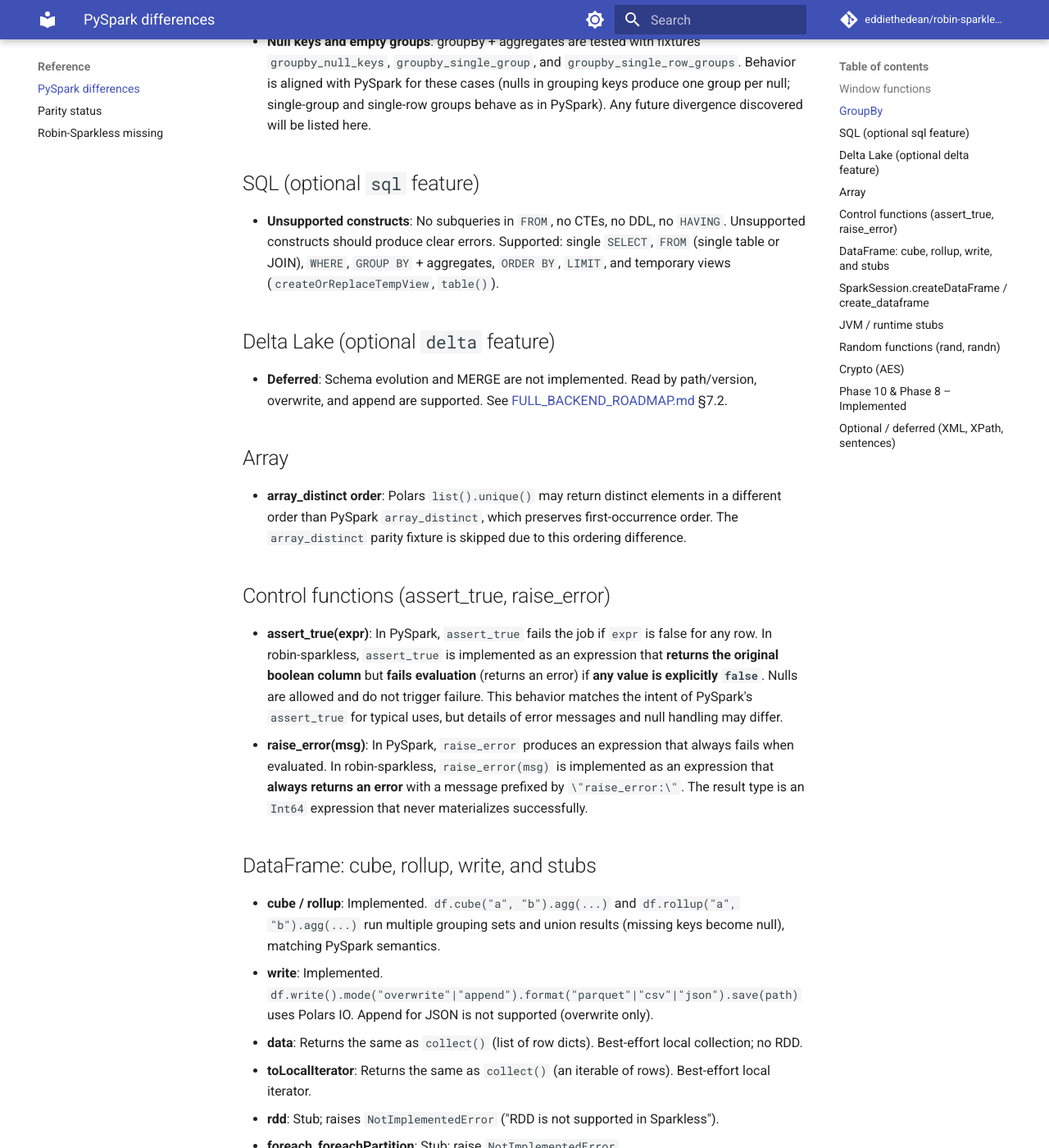
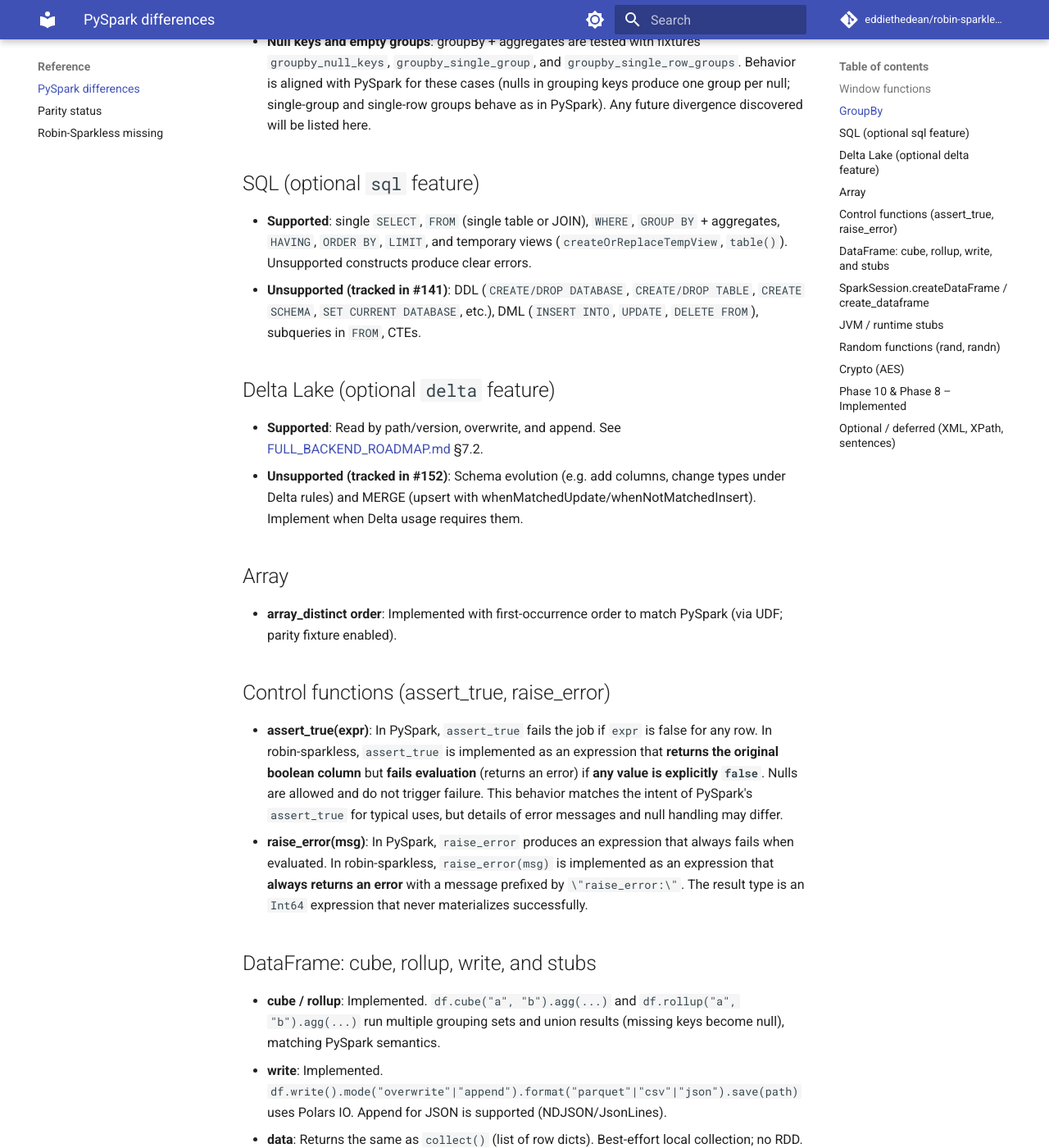
Before and after one commit to eddiethedean/robin-sparkless, an MkDocs documentation site: the page built from docs/PYSPARK_DIFFERENCES.md, in a window 1280 px wide and 1400 px high, scrolled down 695 px. Shown: the whole window at 82% size. Built offline with MkDocs 1.6.1 and Material for MkDocs 9.7.7, drawn with Linux system fonts in a browser that asks for light colours; comment, search, counter and statistics services are not loaded; some of the changed text lies outside the part shown.

Commit message:
docs: clarify SQL/Delta supported vs unsupported (#141, #152)
- SQL: list supported (SELECT, HAVING, GROUP BY, etc.) and unsupported
  (DDL, DML, subqueries, CTEs) with issue #141 reference
- Delta: list unsupported (schema evolution, MERGE) with issue #152 reference
- Update: array_distinct first-occurrence, hash Murmur3, write JSON append,
  Phase 23 implemented list (from_csv, to_csv, get_json_object, json_tuple)

Co-authored-by: Cursor <cursoragent@cursor.com>

```diff
--- a/docs/PYSPARK_DIFFERENCES.md
+++ b/docs/PYSPARK_DIFFERENCES.md
@@ -14,15 +14,17 @@ This document lists **intentional or known divergences** from PySpark semantics
 
 ## SQL (optional `sql` feature)
 
-- **Unsupported constructs**: No subqueries in `FROM`, no CTEs, no DDL, no `HAVING`. Unsupported constructs should produce clear errors. Supported: single `SELECT`, `FROM` (single table or JOIN), `WHERE`, `GROUP BY` + aggregates, `ORDER BY`, `LIMIT`, and temporary views (`createOrReplaceTempView`, `table()`).
+- **Supported**: single `SELECT`, `FROM` (single table or JOIN), `WHERE`, `GROUP BY` + aggregates, `HAVING`, `ORDER BY`, `LIMIT`, and temporary views (`createOrReplaceTempView`, `table()`). Unsupported constructs produce clear errors.
+- **Unsupported (tracked in #141)**: DDL (`CREATE/DROP DATABASE`, `CREATE/DROP TABLE`, `CREATE SCHEMA`, `SET CURRENT DATABASE`, etc.), DML (`INSERT INTO`, `UPDATE`, `DELETE FROM`), subqueries in `FROM`, CTEs.
 
 ## Delta Lake (optional `delta` feature)
 
-- **Deferred**: Schema evolution and MERGE are not implemented. Read by path/version, overwrite, and append are supported. See [FULL_BACKEND_ROADMAP.md](FULL_BACKEND_ROADMAP.md) §7.2.
+- **Supported**: Read by path/version, overwrite, and append. See [FULL_BACKEND_ROADMAP.md](FULL_BACKEND_ROADMAP.md) §7.2.
+- **Unsupported (tracked in #152)**: Schema evolution (e.g. add columns, change types under Delta rules) and MERGE (upsert with whenMatchedUpdate/whenNotMatchedInsert). Implement when Delta usage requires them.
 
 ## Array
 
-- **array_distinct order**: Polars `list().unique()` may return distinct elements in a different order than PySpark `array_distinct`, which preserves first-occurrence order. The `array_distinct` parity fixture is skipped due to this ordering difference.
+- **array_distinct order**: Implemented with first-occurrence order to match PySpark (via UDF; parity fixture enabled).
 
 ## Control functions (assert_true, raise_error)
 
@@ -32,7 +34,7 @@ This document lists **intentional or known divergences** from PySpark semantics
 ## DataFrame: cube, rollup, write, and stubs
 
 - **cube / rollup**: Implemented. `df.cube("a", "b").agg(...)` and `df.rollup("a", "b").agg(...)` run multiple grouping sets and union results (missing keys become null), matching PySpark semantics.
-- **write**: Implemented. `df.write().mode("overwrite"|"append").format("parquet"|"csv"|"json").save(path)` uses Polars IO. Append for JSON is not supported (overwrite only).
+- **write**: Implemented. `df.write().mode("overwrite"|"append").format("parquet"|"csv"|"json").save(path)` uses Polars IO. Append for JSON is supported (NDJSON/JsonLines).
 - **data**: Returns the same as `collect()` (list of row dicts). Best-effort local collection; no RDD.
 - **toLocalIterator**: Returns the same as `collect()` (an iterable of rows). Best-effort local iterator.
 - **rdd**: Stub; raises `NotImplementedError` ("RDD is not supported in Sparkless").
```
Also changed, not shown: other parts of docs/PYSPARK_DIFFERENCES.md (+1 -1 lines).
